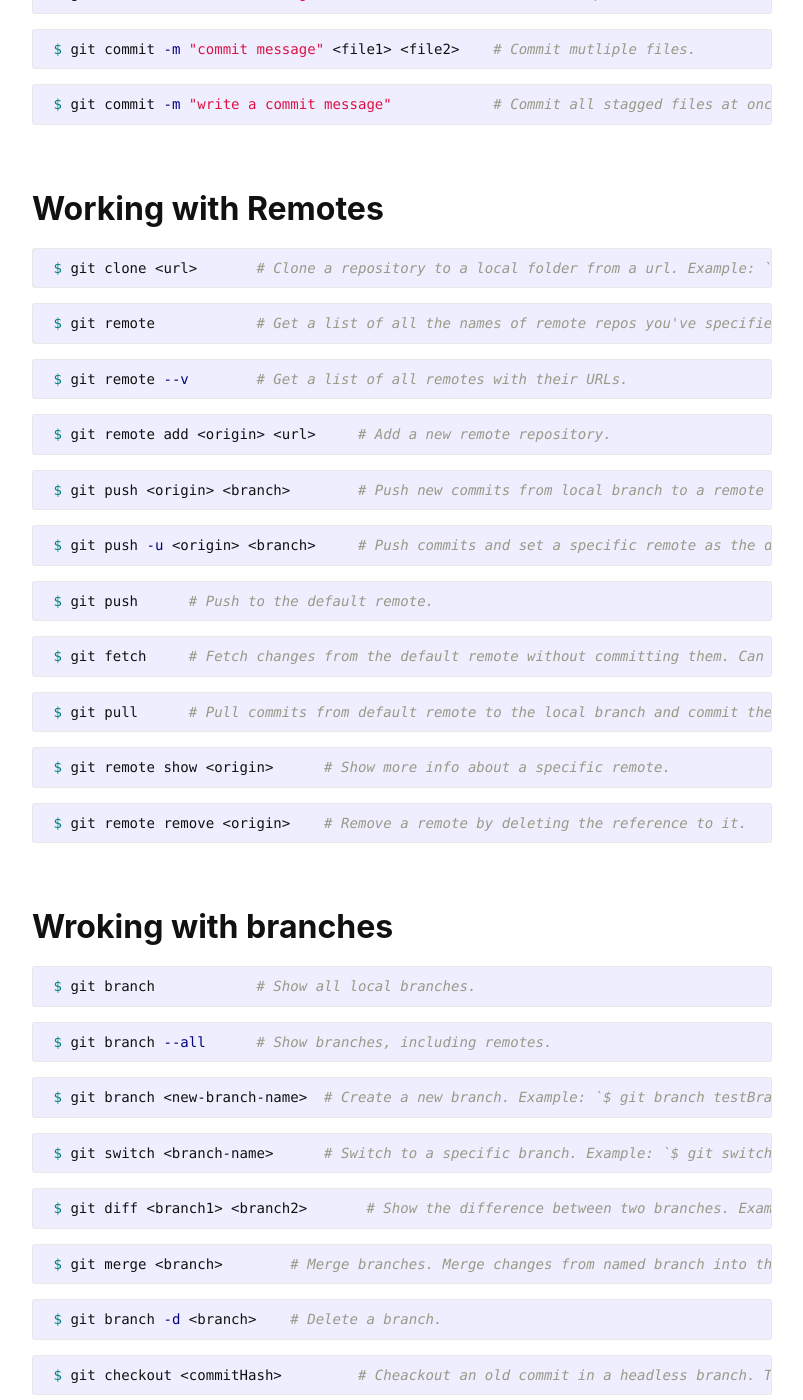
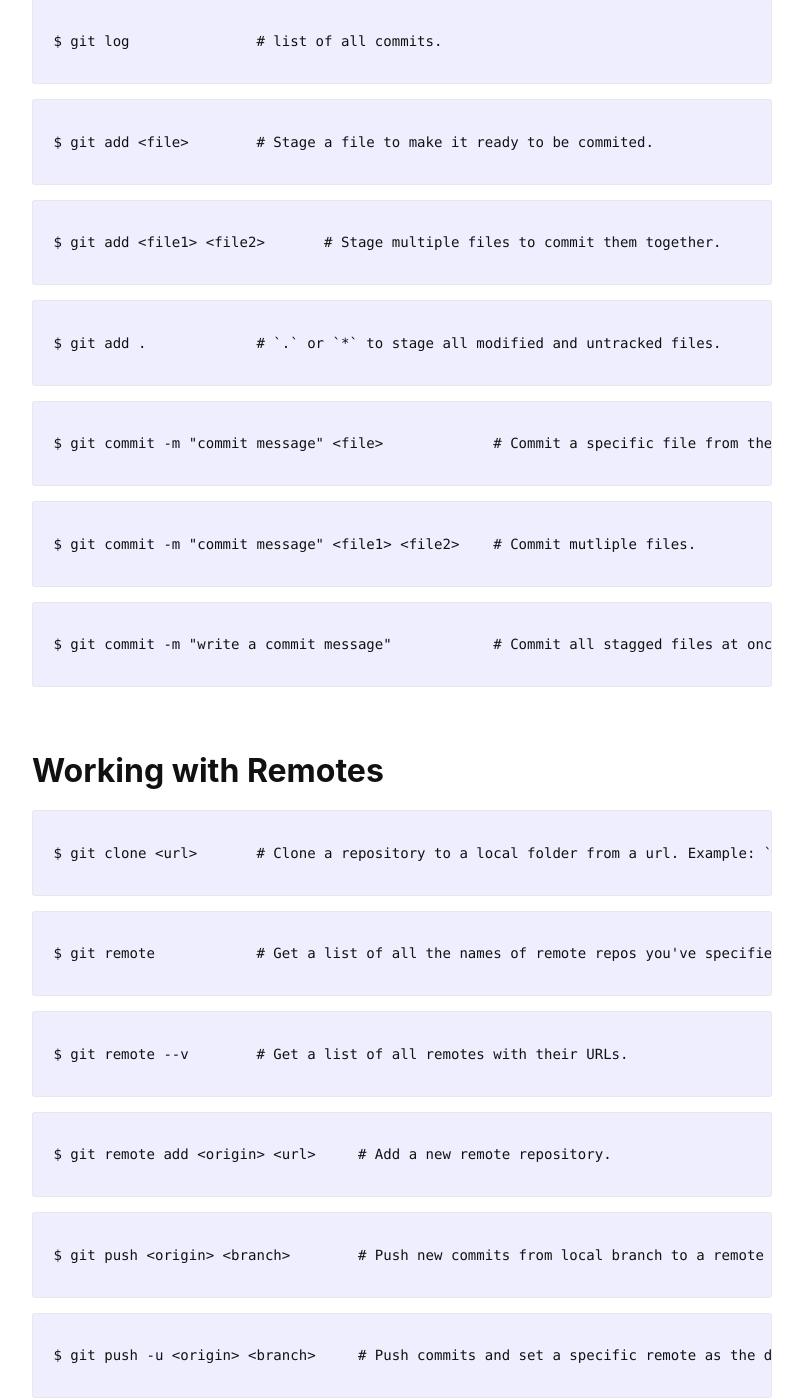
Before and after one commit to mstflotfy/mstflotfy.github.io, a Jekyll site: the page built from _posts/Dev/2021-3-30-git-cheat-sheet.md, in a window 1280 px wide and 1400 px high, scrolled down 1963 px. Shown: the whole window, without its empty margins (238-1041 px from the left). Built offline with Jekyll 4.4.1, drawn with Linux system fonts in a browser that asks for light colours; some of the changed text lies outside the part shown.

Commit message:
fix. highlights for IOS. no syntax for now

````diff
--- a/_posts/Dev/2021-3-30-git-cheat-sheet.md
+++ b/_posts/Dev/2021-3-30-git-cheat-sheet.md
@@ -27,201 +27,201 @@
 ## <a name="install"></a> **Configure**
 
 
-{% highlight bash %}
+```
 
  $ git --version         # Check if git is installed on your system and check its version.
 
-{% endhighlight %}
+```
 
 
-{% highlight bash %}
+```
 
  $ open ~/.gitconfig     # Open `.gitconfig`--a hidden file at the home directory--and edit username and email.
 
 
-{% endhighlight %}
+```
 
 
-{% highlight bash %}
+```
 
  $ open .git/HEAD       # Rename a branch by switching to it,  open the `HEAD` file in the `.git` hidden folder, and edit the line `ref/heads/master`. Change the last part of the line, which is the current branch's name.
 
-{% endhighlight %}
+```
 
 ## <a name="local"></a>**Working Locally**
 
-{% highlight bash %}
+```
 
  $ git init              # Turn any local folder into a git repo.
 
-{% endhighlight %}
+```
 
-{% highlight bash %}
+```
 
  $ git status            # Check untracked, modified, or added files.
 
-{% endhighlight %}
+```
 
-{% highlight bash %}
+```
 
  $ git log               # list of all commits.
 
-{% endhighlight %}
+```
 
-{% highlight bash %}
+```
 
  $ git add <file>        # Stage a file to make it ready to be commited.
 
-{% endhighlight %}
+```
 
-{% highlight bash %}
+```
 
  $ git add <file1> <file2>       # Stage multiple files to commit them together.
 
-{% endhighlight %}
+```
 
-{% highlight bash %}
+```
 
  $ git add .             # `.` or `*` to stage all modified and untracked files.
 
-{% endhighlight %}
+```
 
-{% highlight bash %}
+```
 
  $ git commit -m "commit message" <file>             # Commit a specific file from the staged files. And add a commit message.
 
-{% endhighlight %}
+```
 
-{% highlight bash %}
+```
 
  $ git commit -m "commit message" <file1> <file2>    # Commit mutliple files.
 
-{% endhighlight %}
+```
 
-{% highlight bash %}
+```
 
  $ git commit -m "write a commit message"            # Commit all stagged files at once and add a commit message.
 
-{% endhighlight %}
+```
 
 
 ## <a name="remote"></a> **Working with Remotes**
 
-{% highlight bash %}
+```
 
  $ git clone <url>       # Clone a repository to a local folder from a url. Example: `$ git clone https://github.com/mstflotfy/mstflotfy.github.io`
 
-{% endhighlight %}
+```
 
-{% highlight bash %}
+```
 
  $ git remote            # Get a list of all the names of remote repos you've specified.
 
-{% endhighlight %}
+```
 
-{% highlight bash %}
+```
 
  $ git remote --v        # Get a list of all remotes with their URLs.
 
-{% endhighlight %}
+```
 
-{% highlight bash %}
+```
 
  $ git remote add <origin> <url>     # Add a new remote repository.
 
-{% endhighlight %}
+```
 
-{% highlight bash %}
+```
 
  $ git push <origin> <branch>        # Push new commits from local branch to a remote repo. Example: `$ git push origin master`.
 
-{% endhighlight %}
+```
 
-{% highlight bash %}
+```
 
  $ git push -u <origin> <branch>     # Push commits and set a specific remote as the default remote to push and pull from.
 
-{% endhighlight %}
+```
 
-{% highlight bash %}
+```
 
  $ git push      # Push to the default remote.
 
-{% endhighlight %}
+```
 
-{% highlight bash %}
+```
 
  $ git fetch     # Fetch changes from the default remote without committing them. Can use `$ git diff` afterward to look at changes.
 
-{% endhighlight %}
+```
 
-{% highlight bash %}
+```
 
  $ git pull      # Pull commits from default remote to the local branch and commit them.
 
-{% endhighlight %}
+```
 
-{% highlight bash %}
+```
 
  $ git remote show <origin>      # Show more info about a specific remote.
 
-{% endhighlight %}
+```
 
-{% highlight bash %}
+```
 
  $ git remote remove <origin>    # Remove a remote by deleting the reference to it.
 
-{% endhighlight %}
+```
 
 ## <a name="branches"></a> **Wroking with branches**
 
-{% highlight bash %}
+```
 
  $ git branch            # Show all local branches.
 
-{% endhighlight %}
+```
 
-{% highlight bash %}
+```
 
  $ git branch --all      # Show branches, including remotes.
 
-{% endhighlight %}
+```
 
-{% highlight bash %}
+```
 
  $ git branch <new-branch-name>  # Create a new branch. Example: `$ git branch testBranch`
 
-{% endhighlight %}
+```
 
-{% highlight bash %}
+```
 
  $ git switch <branch-name>      # Switch to a specific branch. Example: `$ git switch main`
 
-{% endhighlight %}
+```
 
-{% highlight bash %}
+```
 
  $ git diff <branch1> <branch2>       # Show the difference between two branches. Example: `$ git diff master origin`
 
-{% endhighlight %}
+```
 
-{% highlight bash %}
+```
 
  $ git merge <branch>        # Merge branches. Merge changes from named branch into the current branch.
 
-{% endhighlight %}
+```
 
-{% highlight bash %}
+```
 
  $ git branch -d <branch>    # Delete a branch.
 
-{% endhighlight %}
+```
 
-{% highlight bash %}
+```
 
  $ git checkout <commitHash>         # Cheackout an old commit in a headless branch. Then git will walk you through what to do.
 
-{% endhighlight %}
+```
 
 ## <a name="conflicts"></a> **Handling conflicts**
 
@@ -241,17 +241,17 @@
 [Official Git Documentation](https://git-scm.com/docs){:target="_blank" rel="noopener noreferrer"}
 
 
-{% highlight bash %}
+```
 
  $ git --help <verb>     # Docs for a specific command. Example: `$ git --help add`
 
-{% endhighlight %}
+```
 
-{% highlight bash %}
+```
 
  $ git <verb> -h         # Get a short list of some options for a command.
 
-{% endhighlight %}
+```
 
 ## <a name="other"></a> **Other Cheat Sheets**
 
````
Also changed, not shown: _posts/Dev/2021-2-12-command-line-cheat-sheet.md (+45 -45 lines), _posts/Dev/2021-2-9-command-line-tutorial-for-the-very-beginner.md (+35 -35 lines).
